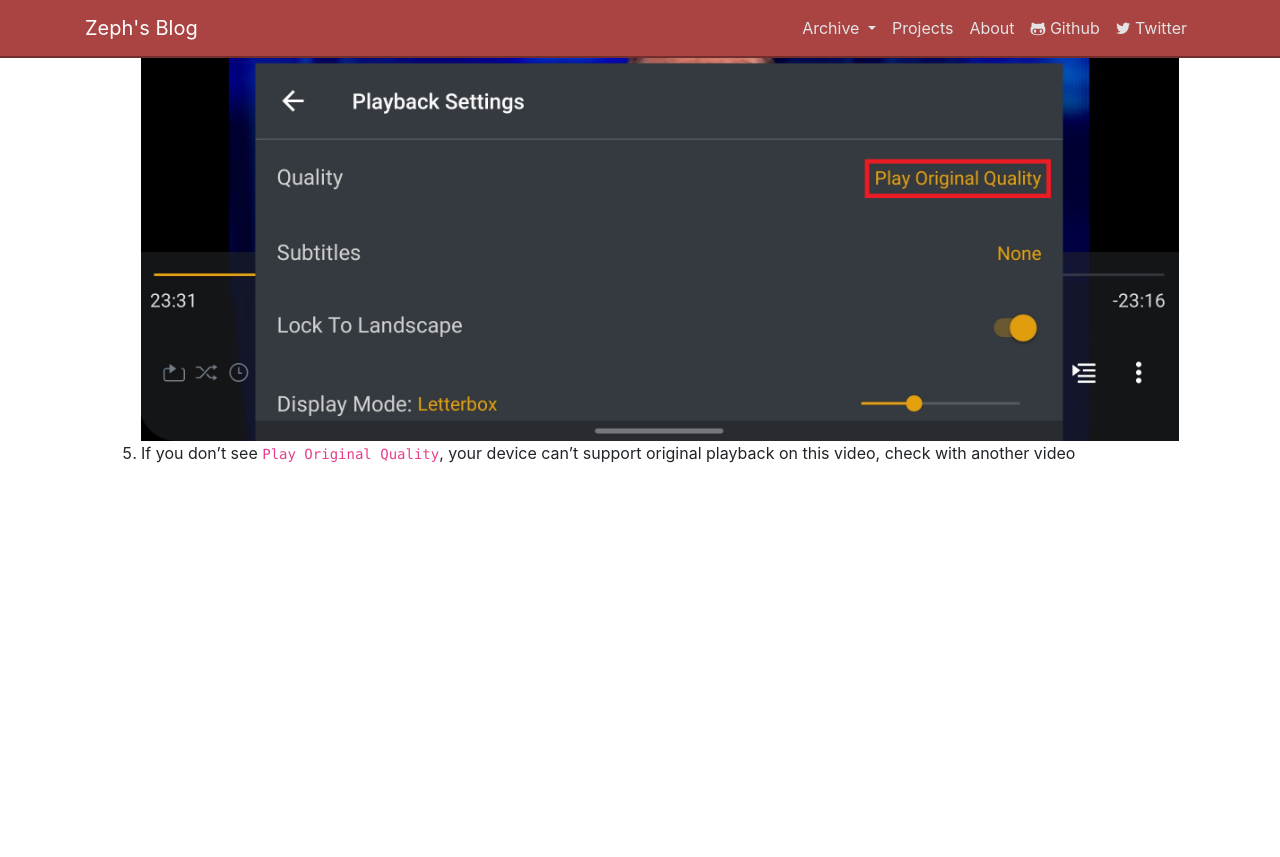
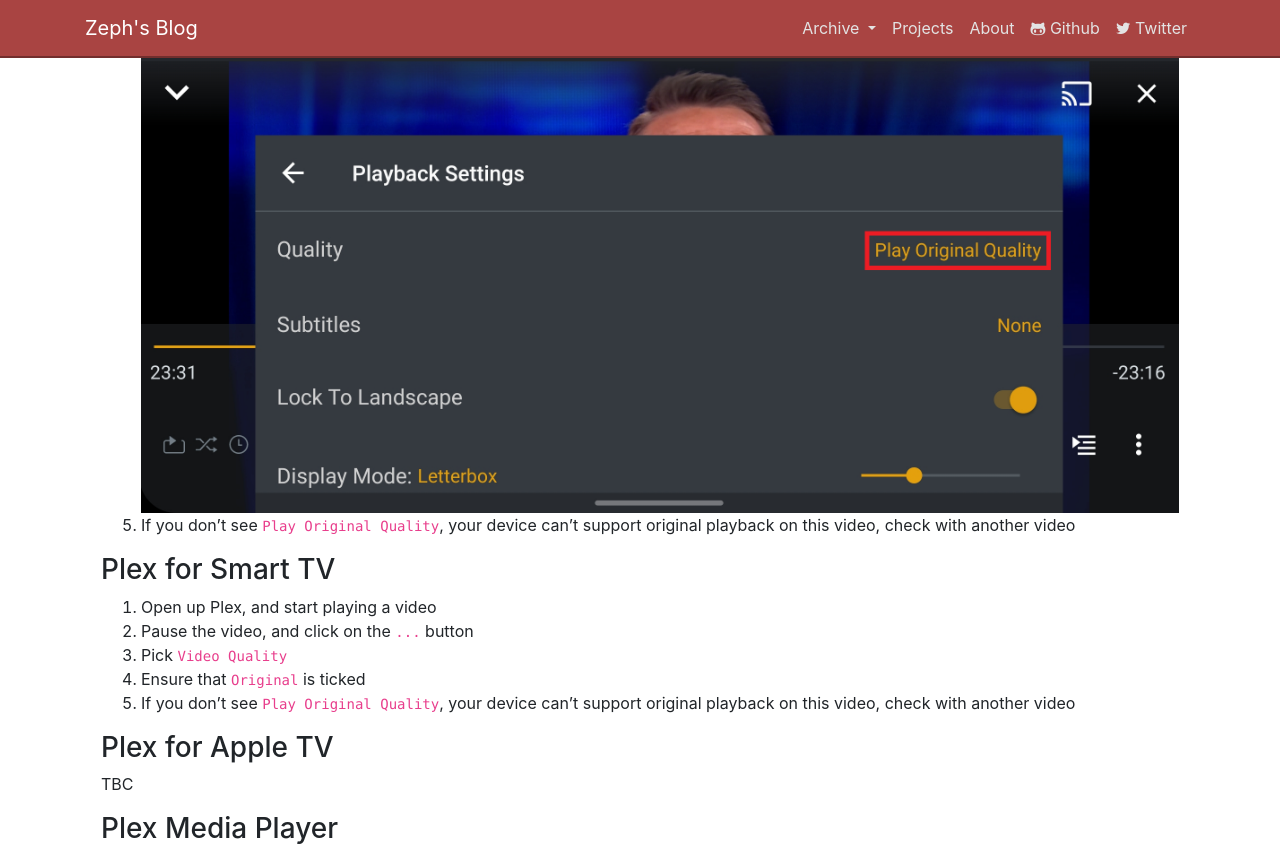
Before and after one commit to ZephireNZ/zephire.nz, a Jekyll site: the page built from _posts/2020-02-06-plex-transcode.md, in a window 1280 px wide and 1400 px high, scrolled down 2030 px. Shown: the top 857 px of the window. Built offline with Jekyll 4.4.1, drawn with Linux system fonts in a browser that asks for light colours; before the commit the page ends 2527 px from its top, so only the background shows below that; some of the changed text lies outside the part shown; grey boxes are pictures that could not be loaded.

Commit message:
Add extra devices to plex post

```diff
--- a/_posts/2020-02-06-plex-transcode.md
+++ b/_posts/2020-02-06-plex-transcode.md
@@ -17,10 +17,13 @@
 
 Device Types:
 
-- [Plex Web / Plex for Windows](#plexweb)
-- [Plex Android](#plexandroid)
+- [Plex Web / Plex Desktop](#plexweb)
+- [Plex Android / iOS](#plexmobile)
+- [Plex for Smart TV](#plextv) (Samsung, Android, Fire TV, Roku TV)
+- [Plex for Apple TV](#plexappletv)
+- [Plex Media Player](#plexmediaplayer) (PMP)
 
-### <a class="anchor" name="plexweb" /> Plex Web / Plex for Windows
+### <a class="anchor" name="plexweb" /> Plex Web / Plex Desktop
 
 1. Open up Plex, and start playing a video
 2. Pause the video, and click on the settings button (highlighed in red below)
@@ -30,7 +33,7 @@
 4. If you don't see `Play Original Quality`, your device can't support original playback on this video, check with
    another video
 
-### <a class="anchor" name="plexandroid" /> Plex Android
+### <a class="anchor" name="plexmobile" /> Plex Android / iOS
 
 1. Open up Plex, and start playing a video
 2. Pause the video, and click on the `...` button (highlighed in red below)
@@ -40,3 +43,27 @@
    [![Screenshot showing the quality setting](/assets/img/post/plex-transcode/plex-android-2.png){:.img-fluid}](/assets/img/post/plex-transcode/plex-android-2.png){:target="\_blank"}
 5. If you don't see `Play Original Quality`, your device can't support original playback on this video, check with
    another video
+
+### <a class="anchor" name="plextv" /> Plex for Smart TV
+
+1. Open up Plex, and start playing a video
+2. Pause the video, and click on the `...` button
+3. Pick `Video Quality`
+4. Ensure that `Original` is ticked
+5. If you don't see `Play Original Quality`, your device can't support original playback on this video, check with
+   another video
+
+### <a class="anchor" name="plexappletv" /> Plex for Apple TV
+
+TBC
+
+### <a class="anchor" name="plexmediaplayer" /> Plex Media Player
+
+1. Open up Plex, and start playing a video
+2. Pause the video, and click on the settings (<span class="fa fa-sliders" aria-hidden="true"></span>) button
+   [![Screenshot showing the settings button](/assets/img/post/plex-transcode/pmp-1.png){:.img-fluid}](/assets/img/post/plex-transcode/pmp-1.png){:target="\_blank"}
+3. Pick `Quality`
+4. Ensure that `Play Original Quality` is selected
+   [![Screenshot showing the quality setting](/assets/img/post/plex-transcode/pmp-2.png){:.img-fluid}](/assets/img/post/plex-transcode/pmp-2.png){:target="\_blank"}
+5. If you don't see `Play Original Quality`, your device can't support original playback on this video, check with
+   another video
```
Also changed, not shown: 2 other files.
